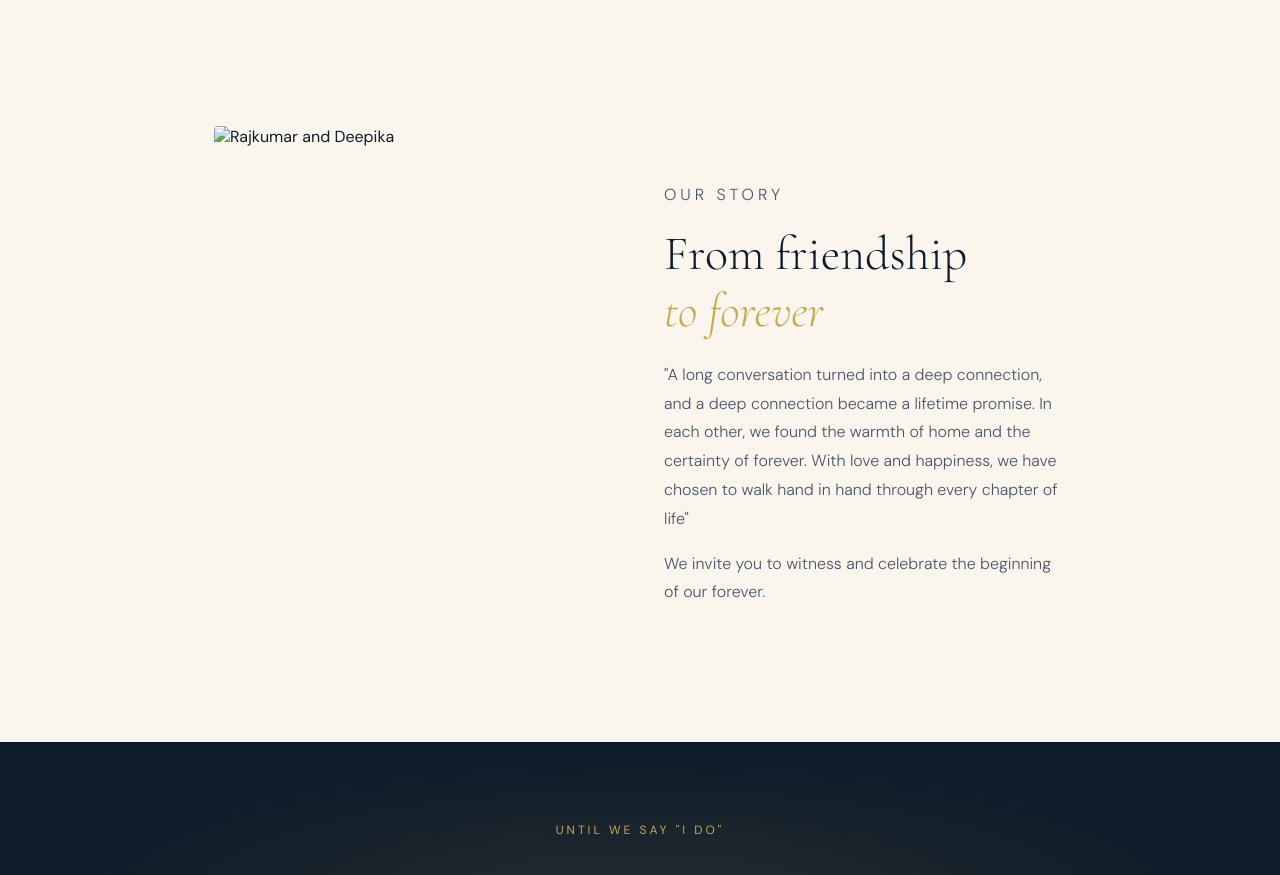
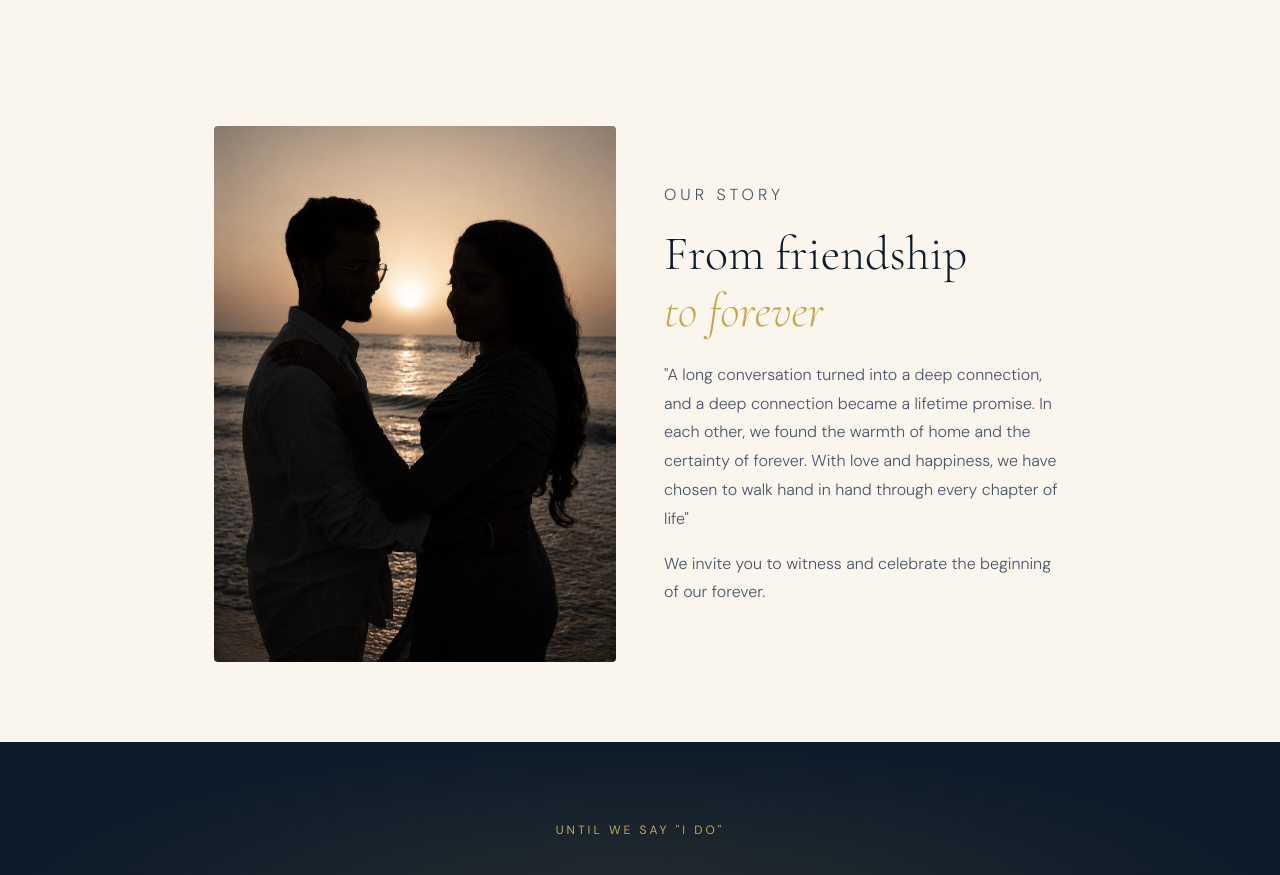
Before and after one commit to kraj02902/golden-horizon, a plain HTML site: page index.html in a window 1280 px wide. Shown: the part 802-1677 px from the top of the page. Drawn offline with nearby package versions, Linux system fonts and the light colour scheme.

Commit message:
Update index.html

```diff
--- a/index.html
+++ b/index.html
@@ -539,7 +539,7 @@ body {
 <section id="story" class="section reveal">
   <div class="story-grid">
     <div>
-      <img class="story-img" src="portrait.jpg" alt="Rajkumar and Deepika">
+      <img class="story-img" src="portrait.jpeg" alt="Rajkumar and Deepika">
     </div>
     <div class="story-text">
       <p class="section-eyebrow" style="margin-bottom:16px">Our story</p>
```
